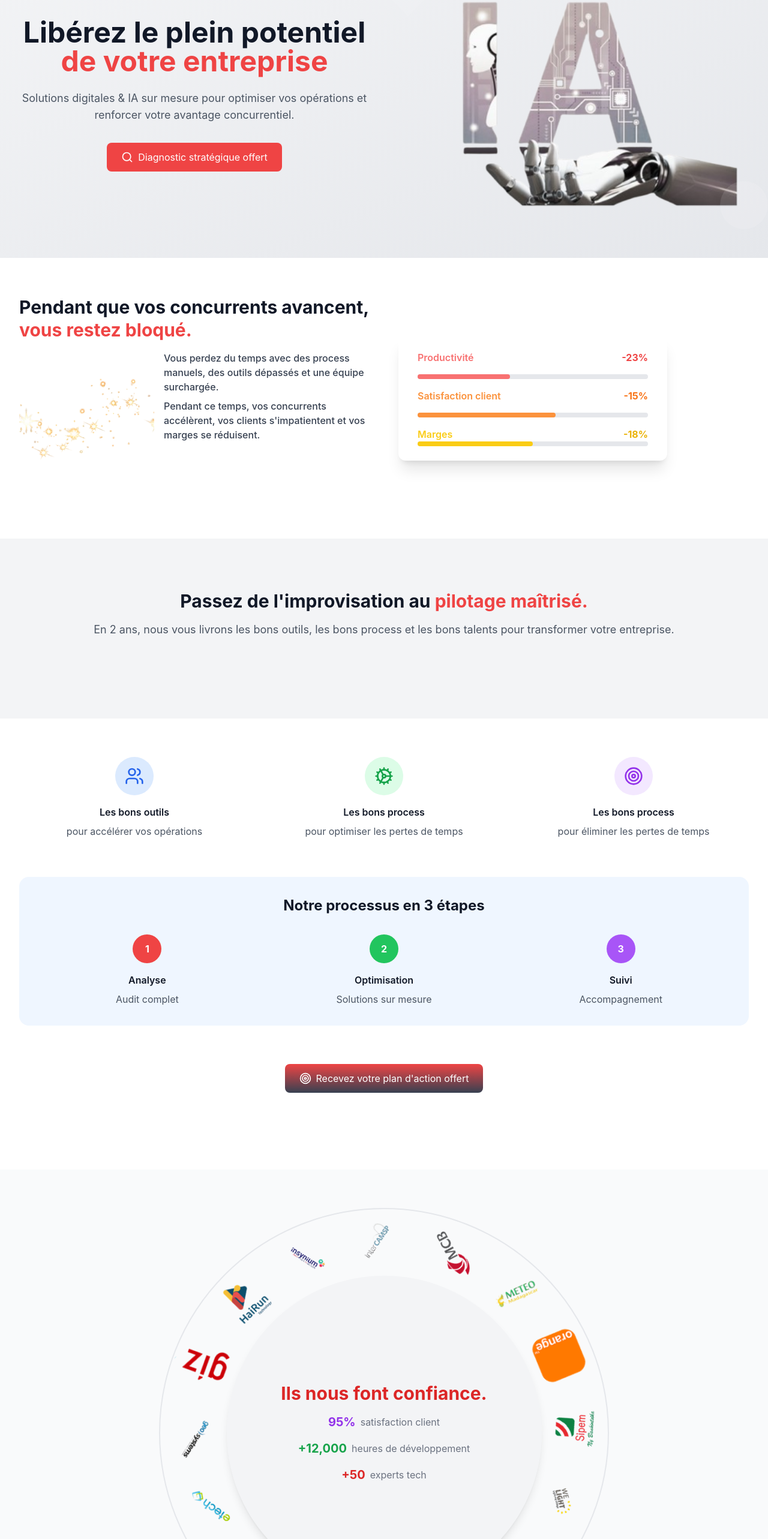
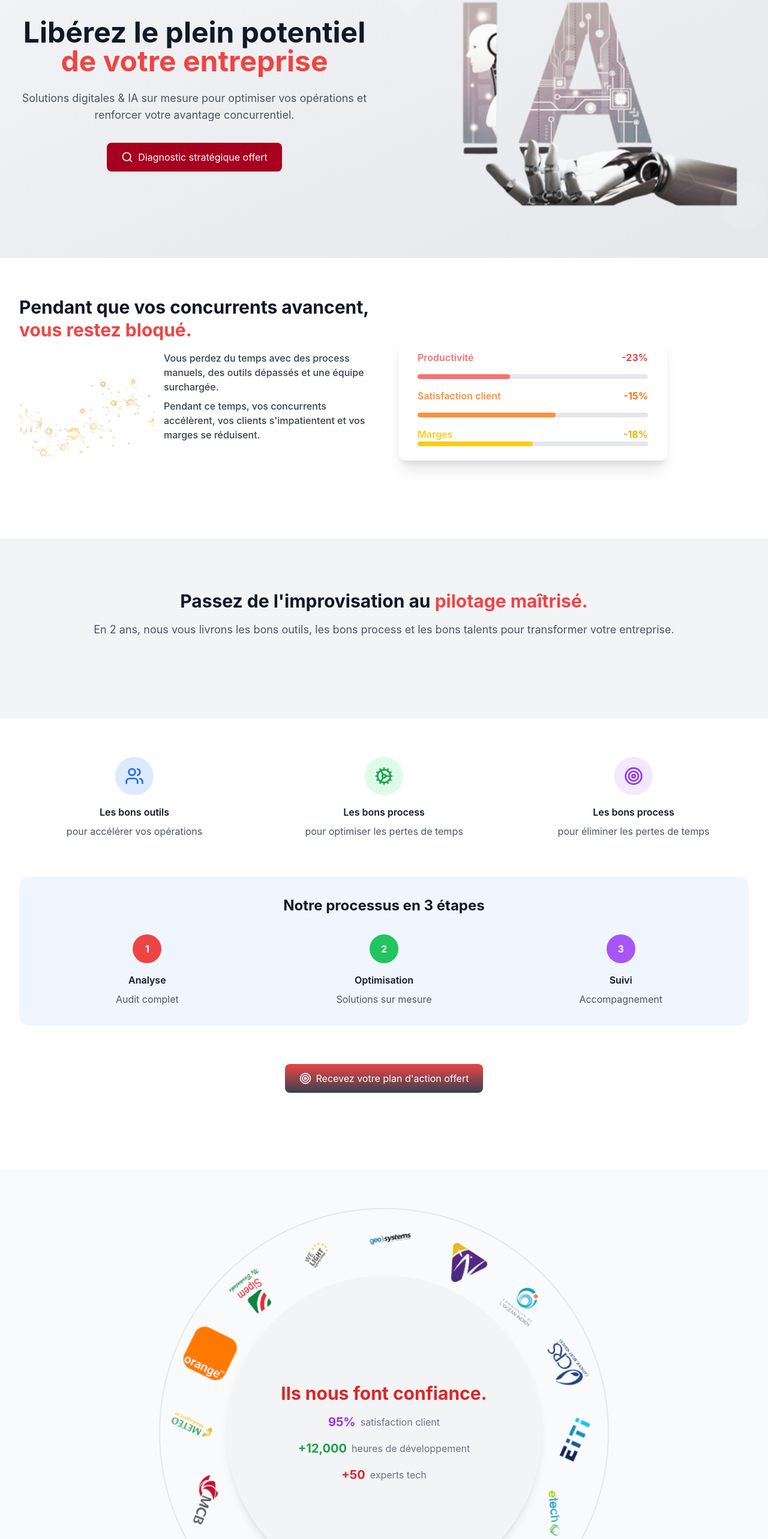
Before and after one commit to Mirahasina/Relia-web, a React (Create React App) app: page / in a window 1280 px wide. Shown: the part 234-2800 px from the top of the page at 60% size. Built offline with nearby package versions, Linux system fonts and the light colour scheme.

Commit message:
fin avant présentation

```diff
--- a/src/components/ReliaLandingPage.js
+++ b/src/components/ReliaLandingPage.js
@@ -94,7 +94,7 @@ Objectif: ${form.objectif}
                 <a href="#solution" className="block py-2 text-gray-600 hover:text-gray-900 text-lg">Solutions</a>
                 <a href="#process" className="block py-2 text-gray-600 hover:text-gray-900 text-lg">Processus</a>
                 <a href="#équipe" className="block py-2 text-gray-600 hover:text-gray-900 text-lg">Équipe</a>
-                <a href="#contact" className="block py-2 bg-red-500 text-white rounded-lg text-lg font-semibold mt-2 text-center">Contactez-nous</a>
+                <a href="#contact" style={{ backgroundColor: '#A7001E' }} className="block py-2 text-white rounded-lg text-lg font-semibold mt-2 text-center">Contactez-nous</a>
               </div>
             )}
           </div>
@@ -111,7 +111,7 @@ Objectif: ${form.objectif}
               <p className="text-lg text-gray-600 mb-8">
                 Solutions digitales & IA sur mesure pour optimiser vos opérations et renforcer votre avantage concurrentiel.
               </p>
-              <button className="bg-red-500 text-white px-6 py-3 rounded-lg hover:bg-red-600 inline-flex items-center">
+              <button style={{ backgroundColor: '#A7001E' }} className="text-white px-6 py-3 rounded-lg hover:bg-red-600 inline-flex items-center">
                 <Search className="w-5 h-5 mr-2" />
                 Diagnostic stratégique offert
               </button>
--- a/src/index.js
+++ b/src/index.js
@@ -4,12 +4,14 @@ import './index.css';
 import App from './App';
 import reportWebVitals from './reportWebVitals';
 
+setTimeout(() => {
   const root = ReactDOM.createRoot(document.getElementById('root'));
   root.render(
     <React.StrictMode>
       <App />
     </React.StrictMode>
   );
+}, 5000);
 
 // If you want to start measuring performance in your app, pass a function
 // to log results (for example: reportWebVitals(console.log))
--- a/tailwind.config.js
+++ b/tailwind.config.js
@@ -4,7 +4,11 @@ module.exports = {
     "./src/**/*.{js,jsx,ts,tsx}",
   ],
   theme: {
-    extend: {},
+    extend: {
+      colors: {
+        grenat: '#A7001E',
+      },
+    },
   },
   plugins: [],
-}
+};
```
Lines whose indentation alone changed are shown as unchanged.
